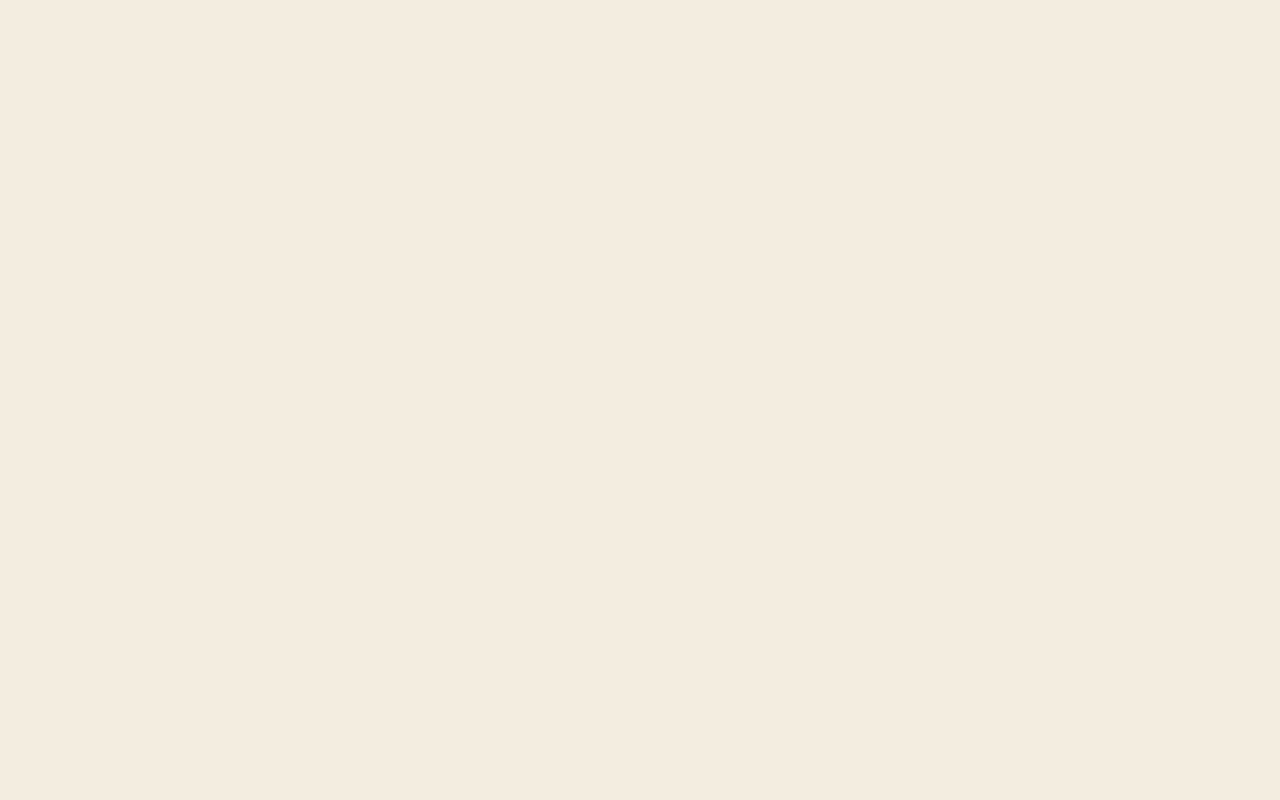
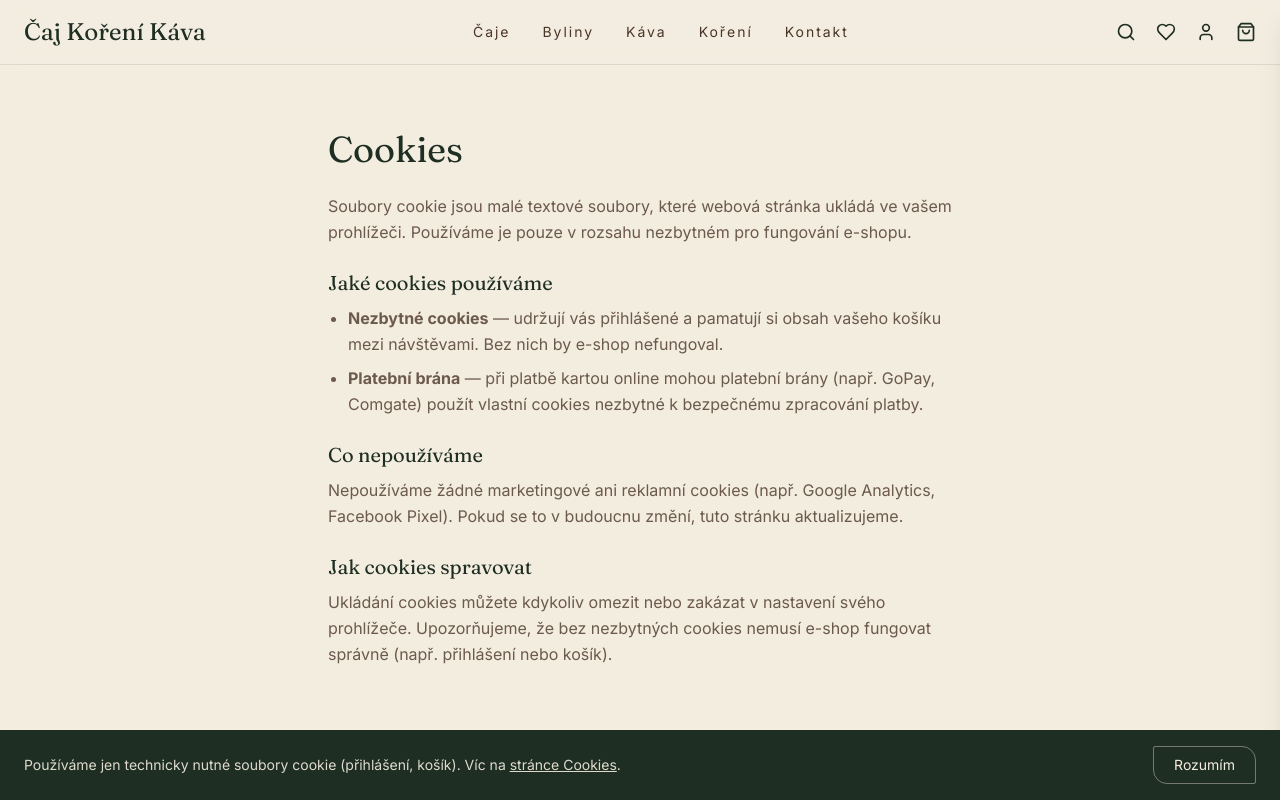
Before and after one commit to risar2c-sys/Eshop-project, a Next.js app: page /cookies in a window 1280 px wide. Before the commit this address had no page. Shown: the top 800 px of the page. Built offline with nearby package versions, Linux system fonts and the light colour scheme.

Commit message:
podmínky
podmínky

```diff
--- /dev/null
+++ b/app/cookies/page.tsx
@@ -0,0 +1,38 @@
+export default function CookiesPage() {
+  return (
+    <div className="max-w-2xl mx-auto px-6 py-16">
+      <h1 className="section-heading mb-6">Cookies</h1>
+
+      <div className="space-y-6 text-bark/80 leading-relaxed">
+        <p>
+          Soubory cookie jsou malé textové soubory, které webová stránka ukládá ve vašem prohlížeči.
+          Používáme je pouze v rozsahu nezbytném pro fungování e-shopu.
+        </p>
+
+        <div>
+          <h2 className="font-display text-xl text-forest mb-2">Jaké cookies používáme</h2>
+          <ul className="list-disc pl-5 space-y-2">
+            <li><strong>Nezbytné cookies</strong> — udržují vás přihlášené a pamatují si obsah vašeho košíku mezi návštěvami. Bez nich by e-shop nefungoval.</li>
+            <li><strong>Platební brána</strong> — při platbě kartou online mohou platební brány (např. GoPay, Comgate) použít vlastní cookies nezbytné k bezpečnému zpracování platby.</li>
+          </ul>
+        </div>
+
+        <div>
+          <h2 className="font-display text-xl text-forest mb-2">Co nepoužíváme</h2>
+          <p>
+            Nepoužíváme žádné marketingové ani reklamní cookies (např. Google Analytics, Facebook Pixel).
+            Pokud se to v budoucnu změní, tuto stránku aktualizujeme.
+          </p>
+        </div>
+
+        <div>
+          <h2 className="font-display text-xl text-forest mb-2">Jak cookies spravovat</h2>
+          <p>
+            Ukládání cookies můžete kdykoliv omezit nebo zakázat v nastavení svého prohlížeče. Upozorňujeme,
+            že bez nezbytných cookies nemusí e-shop fungovat správně (např. přihlášení nebo košík).
+          </p>
+        </div>
+      </div>
+    </div>
+  );
+}
--- a/app/layout.tsx
+++ b/app/layout.tsx
@@ -6,6 +6,7 @@ import Footer from "@/components/layout/Footer";
 import { CartProvider } from "@/context/CartContext";
 import { WishlistProvider } from "@/context/WishlistContext";
 import CartDrawer from "@/components/cart/CartDrawer";
+import CookieBanner from "@/components/layout/CookieBanner";
 import AuthProvider from "@/components/providers/AuthProvider";
 
 const fraunces = Fraunces({ subsets: ["latin", "latin-ext"], variable: "--font-fraunces", weight: ["400", "500", "600"], style: ["normal", "italic"] });
@@ -29,6 +30,7 @@ export default function RootLayout({ children }: { children: React.ReactNode })
               <main>{children}</main>
               <Footer />
               <CartDrawer />
+              <CookieBanner />
             </CartProvider>
           </WishlistProvider>
         </AuthProvider>
--- /dev/null
+++ b/components/layout/CookieBanner.tsx
@@ -0,0 +1,34 @@
+"use client";
+
+import { useEffect, useState } from "react";
+import Link from "next/link";
+
+export default function CookieBanner() {
+  const [visible, setVisible] = useState(false);
+
+  useEffect(() => {
+    const dismissed = localStorage.getItem("ckk-cookie-notice");
+    if (!dismissed) setVisible(true);
+  }, []);
+
+  const dismiss = () => {
+    localStorage.setItem("ckk-cookie-notice", "1");
+    setVisible(false);
+  };
+
+  if (!visible) return null;
+
+  return (
+    <div className="fixed bottom-0 left-0 right-0 z-[60] bg-forest text-sand px-6 py-4">
+      <div className="max-w-7xl mx-auto flex flex-wrap items-center justify-between gap-4">
+        <p className="text-sm text-sand/90">
+          Používáme jen technicky nutné soubory cookie (přihlášení, košík). Víc na{" "}
+          <Link href="/cookies" className="underline">stránce Cookies</Link>.
+        </p>
+        <button onClick={dismiss} className="btn-outline border-sand/40 text-sand hover:bg-sand hover:text-forest text-sm px-5 py-2">
+          Rozumím
+        </button>
+      </div>
+    </div>
+  );
+}
```
